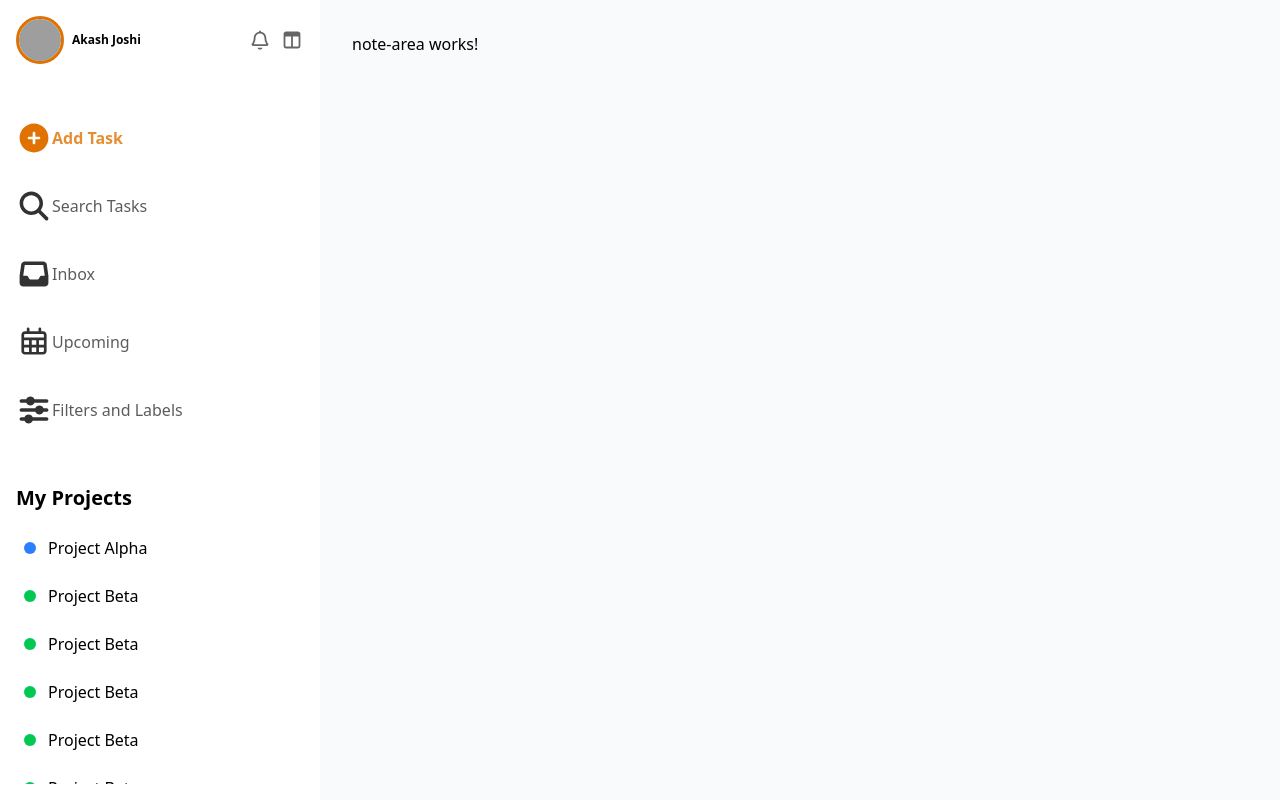
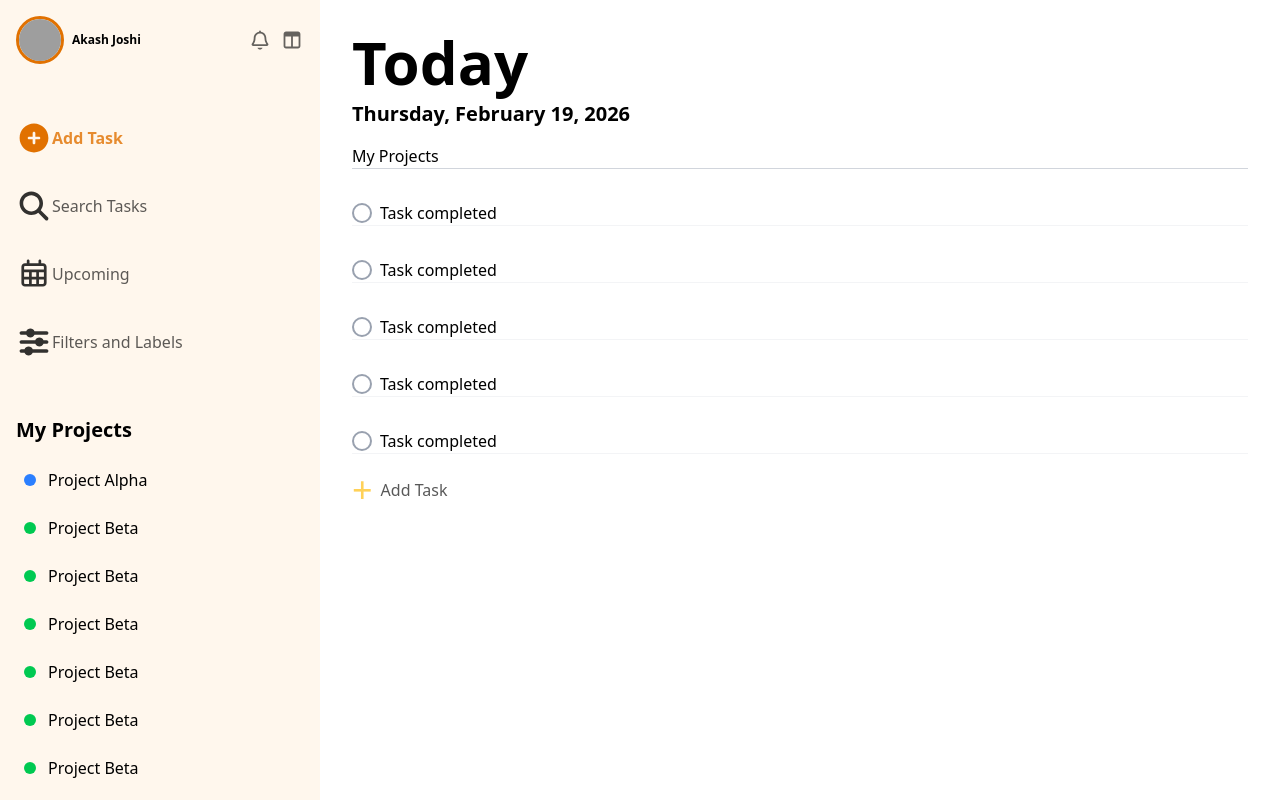
Before and after one commit to Jogi-official/NoteIt, an Angular app: page / in a window 1280 px wide. Built offline with nearby package versions, Linux system fonts and the light colour scheme; grey boxes are pictures that could not be loaded.

Commit message:
Added add notes section

```diff
--- a/src/app/app.html
+++ b/src/app/app.html
@@ -1,8 +1,8 @@
-<div class="flex h-full">
-  <div class="md:w-80 w-60 bg-white">
+<div class="flex h-screen">
+  <div class="hidden sm:block md:w-80 w-60 h-full shrink-0 bg-orange-50">
     <app-sidebar></app-sidebar>
   </div>
-  <div class="flex-1 bg-gray-50 p-8">
+  <div class="flex-1 bg-white-50 p-8">
     <app-note-area></app-note-area>
   </div>
 </div>
--- /dev/null
+++ b/src/app/components/note-area/components/tasks/tasks.html
@@ -0,0 +1,92 @@
+<section class="tasks mt-4 flex flex-col gap-4">
+    <h2 class="border-b border-gray-300 ">My Projects</h2>
+    <div class="mt-4 border-b border-gray-100">
+        <label class="inline-flex items-center cursor-pointer">
+            <input type="checkbox" class="peer sr-only" />
+
+            <span class="h-5 w-5 rounded-full border-2 border-gray-400
+           flex items-center justify-center
+           peer-checked:bg-green-600 peer-checked:border-green-600
+           transition">
+                <svg class="h-3 w-3 text-white opacity-0 peer-checked:opacity-100 transition" viewBox="0 0 20 20"
+                    fill="currentColor">
+                    <path fill-rule="evenodd" clip-rule="evenodd"
+                        d="M16.704 5.29a1 1 0 010 1.42l-7.01 7.01a1 1 0 01-1.42 0L3.296 8.74a1 1 0 111.408-1.42l4.28 4.28 6.306-6.31a1 1 0 011.414 0z" />
+                </svg>
+            </span>
+        </label>
+        <span class="ml-2">Task completed</span>
+    </div>
+    <div class="mt-4 border-b border-gray-100">
+        <label class="inline-flex items-center cursor-pointer">
+            <input type="checkbox" class="peer sr-only" />
+
+            <span class="h-5 w-5 rounded-full border-2 border-gray-400
+           flex items-center justify-center
+           peer-checked:bg-green-600 peer-checked:border-green-600
+           transition">
+                <svg class="h-3 w-3 text-white opacity-0 peer-checked:opacity-100 transition" viewBox="0 0 20 20"
+                    fill="currentColor">
+                    <path fill-rule="evenodd" clip-rule="evenodd"
+                        d="M16.704 5.29a1 1 0 010 1.42l-7.01 7.01a1 1 0 01-1.42 0L3.296 8.74a1 1 0 111.408-1.42l4.28 4.28 6.306-6.31a1 1 0 011.414 0z" />
+                </svg>
+            </span>
+        </label>
+        <span class="ml-2">Task completed</span>
+    </div>
+    <div class="mt-4 border-b border-gray-100">
+        <label class="inline-flex items-center cursor-pointer">
+            <input type="checkbox" class="peer sr-only" />
+
+            <span class="h-5 w-5 rounded-full border-2 border-gray-400
+           flex items-center justify-center
+           peer-checked:bg-green-600 peer-checked:border-green-600
+           transition">
+                <svg class="h-3 w-3 text-white opacity-0 peer-checked:opacity-100 transition" viewBox="0 0 20 20"
+                    fill="currentColor">
+                    <path fill-rule="evenodd" clip-rule="evenodd"
+                        d="M16.704 5.29a1 1 0 010 1.42l-7.01 7.01a1 1 0 01-1.42 0L3.296 8.74a1 1 0 111.408-1.42l4.28 4.28 6.306-6.31a1 1 0 011.414 0z" />
+                </svg>
+            </span>
+        </label>
+        <span class="ml-2">Task completed</span>
+    </div>
+    <div class="mt-4 border-b border-gray-100">
+        <label class="inline-flex items-center cursor-pointer">
+            <input type="checkbox" class="peer sr-only" />
+
+            <span class="h-5 w-5 rounded-full border-2 border-gray-400
+           flex items-center justify-center
+           peer-checked:bg-green-600 peer-checked:border-green-600
+           transition">
+                <svg class="h-3 w-3 text-white opacity-0 peer-checked:opacity-100 transition" viewBox="0 0 20 20"
+                    fill="currentColor">
+                    <path fill-rule="evenodd" clip-rule="evenodd"
+                        d="M16.704 5.29a1 1 0 010 1.42l-7.01 7.01a1 1 0 01-1.42 0L3.296 8.74a1 1 0 111.408-1.42l4.28 4.28 6.306-6.31a1 1 0 011.414 0z" />
+                </svg>
+            </span>
+        </label>
+        <span class="ml-2">Task completed</span>
+    </div>
+    <div class="mt-4 border-b border-gray-100">
+        <label class="inline-flex items-center cursor-pointer">
+            <input type="checkbox" class="peer sr-only" />
+
+            <span class="h-5 w-5 rounded-full border-2 border-gray-400
+           flex items-center justify-center
+           peer-checked:bg-green-600 peer-checked:border-green-600
+           transition">
+                <svg class="h-3 w-3 text-white opacity-0 peer-checked:opacity-100 transition" viewBox="0 0 20 20"
+                    fill="currentColor">
+                    <path fill-rule="evenodd" clip-rule="evenodd"
+                        d="M16.704 5.29a1 1 0 010 1.42l-7.01 7.01a1 1 0 01-1.42 0L3.296 8.74a1 1 0 111.408-1.42l4.28 4.28 6.306-6.31a1 1 0 011.414 0z" />
+                </svg>
+            </span>
+        </label>
+        <span class="ml-2">Task completed</span>
+    </div>
+
+    <div class="add-task flex items-center opacity-65">
+        <span class="text-amber-400 text-4xl mr-2">+</span>Add Task
+    </div>
+</section>
--- /dev/null
+++ b/src/app/components/note-area/components/tasks/tasks.ts
@@ -0,0 +1,11 @@
+import { Component } from '@angular/core';
+
+@Component({
+  selector: 'app-tasks',
+  imports: [],
+  templateUrl: './tasks.html',
+  styleUrl: './tasks.css',
+})
+export class Tasks {
+
+}
--- a/src/app/components/note-area/note-area.html
+++ b/src/app/components/note-area/note-area.html
@@ -1 +1,5 @@
-<p>note-area works!</p>
+<section id="note-area">
+  <h1 class="md:text-6xl font-bold">Today</h1>
+  <h1 class="md:text-xl font-semibold mt-2">{{ currentDateTime | date: 'EEEE, MMMM d, y' }}</h1>
+  <app-tasks></app-tasks>
+</section>
--- a/src/app/components/note-area/note-area.ts
+++ b/src/app/components/note-area/note-area.ts
@@ -1,9 +1,19 @@
+import { CommonModule } from '@angular/common';
 import { Component } from '@angular/core';
+import { Tasks } from './components/tasks/tasks';
 
 @Component({
   selector: 'app-note-area',
-  imports: [],
+  imports: [CommonModule, Tasks],
   templateUrl: './note-area.html',
   styleUrl: './note-area.css',
 })
-export class NoteArea {}
+export class NoteArea {
+  currentDateTime: Date = new Date();
+
+  ngOnInit() {
+
+    setInterval(() => {this.currentDateTime = new Date()}, 1000);
+  }
+
+}
--- a/src/app/components/sidebar/components/my-projects/my-projects.html
+++ b/src/app/components/sidebar/components/my-projects/my-projects.html
@@ -1,6 +1,6 @@
 <section id="my-projects" class="mt-10 m-4">
   <h2 class="text-xl font-semibold mb-4">My Projects</h2>
-  <div class="space-y-2 h-64 overflow-y-auto">
+  <div class="space-y-2 h-84 overflow-y-auto">
     <div class="flex items-center p-2 hover:bg-gray-100 rounded-md cursor-pointer">
       <div class="w-3 h-3 bg-blue-500 rounded-full mr-3"></div>
       <span>Project Alpha</span>
--- a/src/app/components/sidebar/components/notes-control/notes-control.html
+++ b/src/app/components/sidebar/components/notes-control/notes-control.html
@@ -24,16 +24,7 @@
       </svg>
       <h3 class="font-medium opacity-80">Search Tasks</h3>
     </button>
-    <!-- INBOX -->
-    <button class="flex m-4 items-center opacity-80">
-      <svg class="md:size-9 size-7" xmlns="http://www.w3.org/2000/svg" viewBox="0 0 640 640">
-        <!--!Font Awesome Free v7.2.0 by @fontawesome - https://fontawesome.com License - https://fontawesome.com/license/free Copyright 2026 Fonticons, Inc.-->
-        <path
-          d="M155.8 96C123.9 96 96.9 119.4 92.4 150.9L64.6 345.2C64.2 348.2 64 351.2 64 354.3L64 480C64 515.3 92.7 544 128 544L512 544C547.3 544 576 515.3 576 480L576 354.3C576 351.3 575.8 348.2 575.4 345.2L547.6 150.9C543.1 119.4 516.1 96 484.2 96L155.8 96zM155.8 160L484.3 160L511.7 352L451.8 352C439.7 352 428.6 358.8 423.2 369.7L408.9 398.3C403.5 409.1 392.4 416 380.3 416L259.9 416C247.8 416 236.7 409.2 231.3 398.3L217 369.7C211.6 358.9 200.5 352 188.4 352L128.3 352L155.8 160z"
-        />
-      </svg>
-      <h3 class="font-medium opacity-80">Inbox</h3>
-    </button>
+
     <!-- Upcoming -->
     <button class="flex m-4 items-center opacity-80">
       <svg class="md:size-9 size-7" xmlns="http://www.w3.org/2000/svg" viewBox="0 0 640 640">
```
Also changed, not shown: src/app/components/note-area/components/tasks/tasks.css (added), 1 other file (tests, documents, lock files or other folders).
